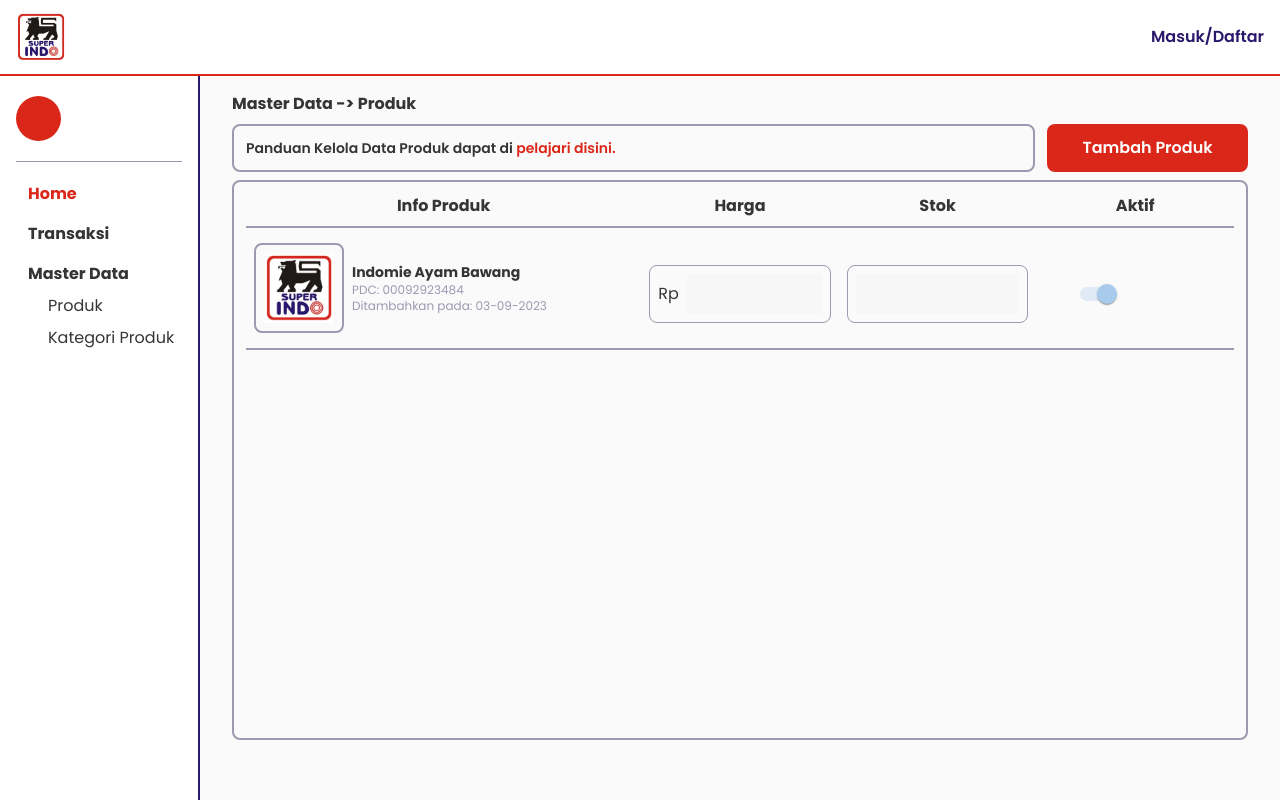
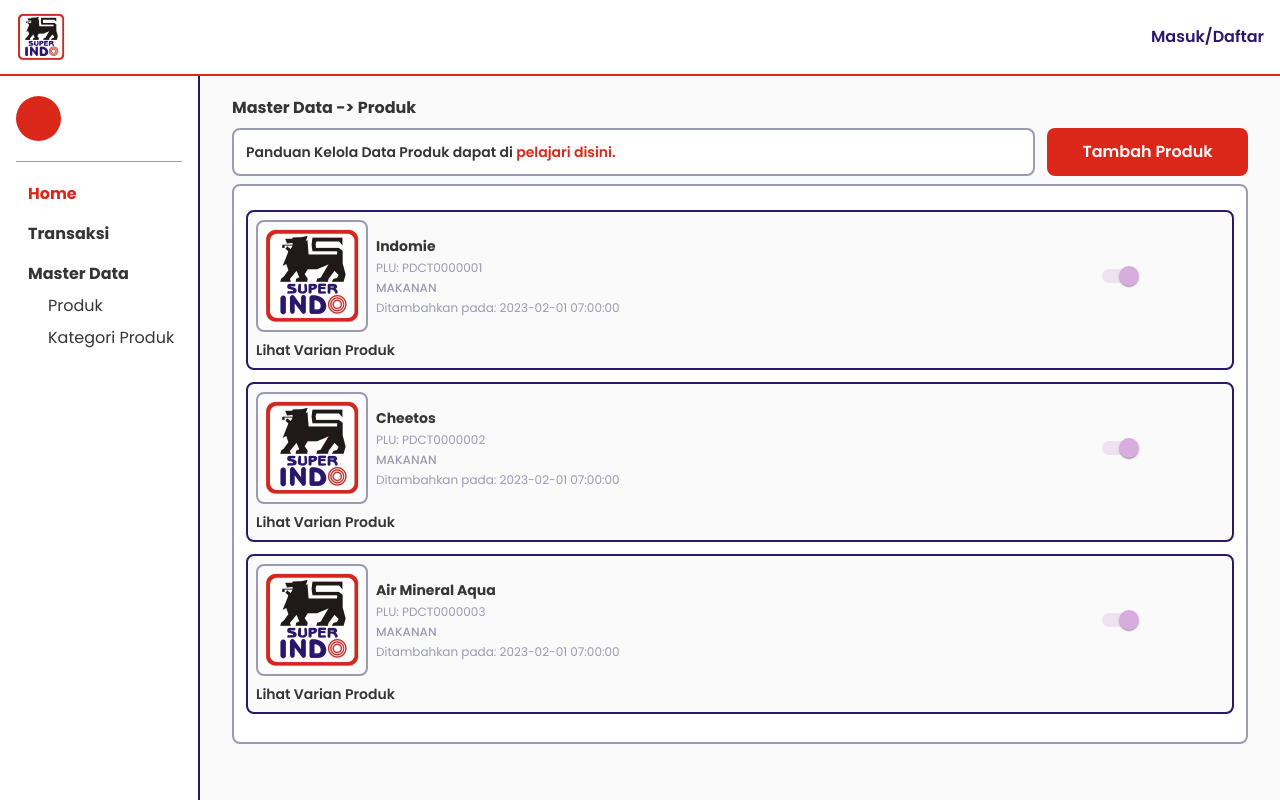
Before and after one commit to eginugrahas/superindo-nextjs, a Next.js app: page /dashboard/masterProduct in a window 1280 px wide. Built offline with nearby package versions, Linux system fonts and the light colour scheme; sample sign-in values are in the browser's storage; some icons are missing.

Commit message:
FIX(UI): fixed UI for Product

```diff
--- a/app/components/Header.tsx
+++ b/app/components/Header.tsx
@@ -30,7 +30,7 @@
     router.push("/login")
   }
   return (
-    <header className="bg-white py-3 px-4 flex justify-between items-center border-b-2 border-red">
+    <header className="bg-white py-3 px-4 flex justify-between items-center border-b-2 border-red fixed w-full z-10">
       <div className="">
         <Image src={"/logo-superindo.png"} alt="logo" width={50} height={50} />
       </div>
--- a/app/components/SideBar.tsx
+++ b/app/components/SideBar.tsx
@@ -26,7 +26,7 @@
   }
 
   return (
-    <div className="flex flex-col w-[200px] bg-white h-screen border-r-2 border-purple">
+    <div className="fixed top-[76px] left-0 w-[200px] h-screen bg-white border-r-2 border-purple">
       <div className="mt-5 mx-4 flex gap-2 items-center border-b border-b-gray pb-5">
         <button className="bg-red h-[45px] w-[45px] text-white font-bold text-lg rounded-full">
           {getShortName(user.name)}
--- /dev/null
+++ b/app/components/products/Product.tsx
@@ -0,0 +1,111 @@
+import React, { useState } from "react";
+import Image from "next/image";
+import { Button, Menu, MenuItem, Switch } from "@mui/material";
+
+type ProductPropsTyoe = {
+  disabled: boolean;
+  setDisabled: (value: boolean) => void;
+  product: {
+    id: number;
+    name: string;
+    plu: string;
+    product_category_id: number;
+    active: boolean;
+    created_user: string;
+    created_date: string;
+    updated_user: string;
+    updated_date: string;
+  };
+};
+
+function Product(props: ProductPropsTyoe) {
+  const [anchorEl, setAnchorEl] = useState(null);
+  const open = Boolean(anchorEl);
+  const handleClick = (e: any) => {
+    setAnchorEl(e);
+  };
+  const handleClose = () => {
+    setAnchorEl(null);
+  };
+
+  const handleEdit = () => {
+    props.setDisabled(false);
+    handleClose;
+  };
+  return (
+    <div className="flex flex-col gap-2 border-2 border-purple bg-p-white p-2 rounded-lg w-full">
+      <div className="flex items-center gap-2">
+        <div className="flex justify-center items-center border-2 border-gray rounded-lg p-1">
+          <Image
+            src={"/logo-superindo.png"}
+            alt="product"
+            width={100}
+            height={100}
+          />
+        </div>
+        <div className="flex flex-col gap-1">
+          <div className="text-sm font-bold">{props.product.name}</div>
+          <div className="text-xs text-gray">PLU: {props.product.plu}</div>
+          <div className="text-xs text-gray font-medium">MAKANAN</div>
+          <div className="text-xs text-gray">
+            Ditambahkan pada: {props.product.created_date}
+          </div>
+        </div>
+        <div className="ml-auto flex flex-col gap-2">
+          <div className="flex gap-3 items-center justify-center">
+            <Switch
+              checked={props.product.active}
+              disabled={props.disabled}
+              inputProps={{ "aria-label": "controlled" }}
+              color="secondary"
+            />
+            {props.disabled ? (
+              <div>
+                <Button
+                  id="basic-button"
+                  aria-controls={open ? "basic-menu" : undefined}
+                  aria-haspopup="true"
+                  aria-expanded={open ? "true" : undefined}
+                  onClick={(e) => handleClick(e.currentTarget)}
+                >
+                  <i className="icon-dots-vertical text-black"></i>
+                </Button>
+                <Menu
+                  id="basic-menu"
+                  anchorEl={anchorEl}
+                  open={open}
+                  onClose={handleClose}
+                  MenuListProps={{
+                    "aria-labelledby": "basic-button",
+                  }}
+                >
+                  <MenuItem onClick={handleEdit}>Edit</MenuItem>
+                  <MenuItem onClick={handleClose}>Hapus</MenuItem>
+                </Menu>
+              </div>
+            ) : (
+              <div className="">
+                <Button
+                  sx={{ bgcolor: "#2A186C", color: "white" }}
+                  variant="contained"
+                  className="bg-purple text-white"
+                  onClick={() => props.setDisabled(true)}
+                >
+                  Simpan
+                </Button>
+              </div>
+            )}
+          </div>
+        </div>
+      </div>
+      <div className="flex gap-2 items-end cursor-pointer">
+        <div className="font-semibold text-sm">Lihat Varian Produk</div>
+        <span>
+          <i className="icon-arrow-down-submenu text-md"></i>
+        </span>
+      </div>
+    </div>
+  );
+}
+
+export default Product;
--- /dev/null
+++ b/app/components/products/ProductVariant.tsx
@@ -0,0 +1,65 @@
+import React, { DetailedHTMLProps, InputHTMLAttributes } from "react";
+import Image from "next/image";
+
+type ProductPropsType = {
+    disabled: boolean;
+    setDisabled: (value: boolean) => void;
+    product: {
+      name: string;
+      id: number;
+      product_id: number;
+      code: string;
+      date: string;
+      price: number;
+      qty: number;
+      active: boolean;
+    };
+  };
+
+function ProductVariant(props: ProductPropsType) {
+  return (
+    <div className="flex w-full gap-2">
+      <div className="flex gap-2 items-center rounded-lg w-full h-24">
+        <div className="flex justify-center items-center border-2 border-gray rounded-lg p-2">
+          <Image
+            src={"/logo-superindo.png"}
+            alt="product"
+            width={70}
+            height={70}
+          />
+        </div>
+        <div className="flex-flex-col">
+          <div className="text-sm font-bold">Indomie Ayam Bawang</div>
+          <div className="text-xs text-gray">PDC: 00092923484</div>
+          <div className="text-xs text-gray">Ditambahkan pada: 03-09-2023</div>
+        </div>
+      </div>
+      <div
+        className={`flex items-center justify-center p-2 gap-2 rounded-lg ${
+          props.disabled ? "border-gray border" : "border-purple border-2"
+        }`}
+      >
+        <div className="font-semibold">Rp</div>
+        <input
+          type="number"
+          className="remove-arrow p-2 outline-none w-full"
+          disabled
+        />
+      </div>
+      <div
+        className={`border flex items-center justify-center p-2 gap-2 border-gray rounded-lg ${
+          props.disabled ? "border-gray border" : "border-purple border-2"
+        }`}
+      >
+        <input
+          type="number"
+          className="remove-arrow p-2 outline-none w-full"
+          disabled={props.disabled}
+        />
+        <div className="font-semibold">Pcs</div>
+      </div>
+    </div>
+  );
+}
+
+export default ProductVariant;
--- a/app/dashboard/layout.tsx
+++ b/app/dashboard/layout.tsx
@@ -14,33 +14,28 @@
 }: {
   children: React.ReactNode;
 }) {
-  const router = useRouter()
+  const router = useRouter();
   const user = useAppSelector((state) => state.authReducer.user);
   const isAuth = useAppSelector((state) => state.authReducer.isAuth);
   const dispatch = useDispatch<AppDispatch>();
 
-  useEffect(()=>{
-    const token = localStorage.getItem('token')
-    if(token){
-      dispatch(setToken(token))
-    } else{
-      router.push('/')
+  useEffect(() => {
+    const token = localStorage.getItem("token");
+    if (token) {
+      dispatch(setToken(token));
+    } else {
+      router.push("/");
     }
-  },[dispatch])
-
+  }, [dispatch]);
 
   return (
-    <div className="h-screen flex flex-col overflow-hidden bg-p-white">
-      <Header user={{name: user.name}} isAuth={isAuth}/>
-      <div className="flex flex-1">
-        <div className="">
-          <Sidebar user={{ name: user.name, isOperator: user.isOperator }} />
-        </div>
-        <div className="flex-1 overflow-hidden">
-          <main className="h-full overflow-y-auto bg-gray-100 py-4 px-8">
-            {children}
-          </main>
-        </div>
+    <div className="h-screen flex bg-p-white">
+      <Sidebar user={{ name: user.name, isOperator: user.isOperator }} />
+      <Header user={{ name: user.name }} isAuth={isAuth} />
+      <div className="flex-1 ml-[200px] overflow-hidden">
+        <main className="h-full overflow-y-auto bg-gray-100 pt-4 pb-[6rem] px-8 mt-[80px]">
+          {children}
+        </main>
       </div>
     </div>
   );
--- a/app/dashboard/masterProduct/page.tsx
+++ b/app/dashboard/masterProduct/page.tsx
@@ -3,6 +3,44 @@
 import { Switch, Button, Menu, MenuItem } from "@mui/material";
 import { useState } from "react";
 import Image from "next/image";
+import Product from "@/app/components/products/Product";
+import ProductVariant from "@/app/components/products/ProductVariant";
+
+const products = [
+  {
+    id: 1,
+    name: "Indomie",
+    plu: "PDCT0000001",
+    product_category_id: 1,
+    active: true,
+    created_user: "OPERATOR",
+    created_date: "2023-02-01 07:00:00",
+    updated_user: "OPERATOR",
+    updated_date: "2023-02-01 07:00:00",
+  },
+  {
+    id: 2,
+    name: "Cheetos",
+    plu: "PDCT0000002",
+    product_category_id: 1,
+    active: true,
+    created_user: "OPERATOR",
+    created_date: "2023-02-01 07:00:00",
+    updated_user: "OPERATOR",
+    updated_date: "2023-02-01 07:00:00",
+  },
+  {
+    id: 3,
+    name: "Air Mineral Aqua",
+    plu: "PDCT0000003",
+    product_category_id: 2,
+    active: true,
+    created_user: "OPERATOR",
+    created_date: "2023-02-01 07:00:00",
+    updated_user: "OPERATOR",
+    updated_date: "2023-02-01 07:00:00",
+  }
+];
 
 const MasterProduct = () => {
   const [anchorEl, setAnchorEl] = useState(null);
@@ -24,7 +62,7 @@
     <div className="flex flex-col">
       <div className="font-bold">Master Data {`->`} Produk</div>
       <div className="flex gap-3 mt-2">
-        <div className="border-2 rounded-lg border-gray p-3 w-[80%] text-sm font-semibold">
+        <div className="border-2 rounded-lg border-gray bg-white p-3 w-[80%] text-sm font-semibold">
           Panduan Kelola Data Produk dapat di{" "}
           <span className="text-red cursor-pointer">pelajari disini.</span>
         </div>
@@ -32,110 +70,19 @@
           Tambah Produk
         </div>
       </div>
-      <div className="mt-2 rounded-lg border-2 border-gray w-full min-h-[70vh] p-3">
-        <table className="w-full">
-          <thead>
-            <tr className="border-b-2 border-gray font-bold">
-              <td className="pb-2 text-center" width={"40%"}>
-                Info Produk
-              </td>
-              <td className="pb-2 text-center" width={"20%"}>
-                Harga
-              </td>
-              <td className="pb-2 text-center" width={"20%"}>
-                Stok
-              </td>
-              <td className="pb-2 text-center">Aktif</td>
-            </tr>
-          </thead>
-          <tbody>
-            <tr className="border-b-2 border-gray">
-              <td className="py-3 px-2">
-                <div className="flex gap-2 items-center rounded-lg w-full h-24">
-                  <div className="flex justify-center items-center border-2 border-gray rounded-lg p-2">
-                    <Image
-                      src={"/logo-superindo.png"}
-                      alt="product"
-                      width={70}
-                      height={70}
-                    />
-                  </div>
-                  <div className="flex-flex-col">
-                    <div className="text-sm font-bold">Indomie Ayam Bawang</div>
-                    <div className="text-xs text-gray">PDC: 00092923484</div>
-                    <div className="text-xs text-gray">
-                      Ditambahkan pada: 03-09-2023
-                    </div>
-                  </div>
-                </div>
-              </td>
-              <td className="pt-3 px-2">
-                <div className="border flex items-center justify-center p-2 gap-2 border-gray rounded-lg">
-                  <div className="">Rp</div>
-                  <input
-                    type="number"
-                    className="remove-arrow p-2 outline-none w-full"
-                    disabled={disabled}
-                  />
-                </div>
-              </td>
-              <td className="pt-3 px-2">
-                <div className="border flex items-center justify-center p-2 gap-2 border-gray rounded-lg">
-                  <input
-                    type="number"
-                    className="remove-arrow p-2 outline-none w-full"
-                    disabled={disabled}
-                  />
-                </div>
-              </td>
-              <td className="pt-3">
-                <div className="flex gap-3 items-center justify-center">
-                  <Switch
-                    checked={true}
-                    disabled={disabled}
-                    inputProps={{ "aria-label": "controlled" }}
-                  />
-                  {disabled ? (
-                    <div>
-                      <Button
-                        id="basic-button"
-                        aria-controls={open ? "basic-menu" : undefined}
-                        aria-haspopup="true"
-                        aria-expanded={open ? "true" : undefined}
-                        onClick={(e) => handleClick(e.currentTarget)}
-                      >
-                        <i className="icon-dots-vertical text-black"></i>
-                      </Button>
-                      <Menu
-                        id="basic-menu"
-                        anchorEl={anchorEl}
-                        open={open}
-                        onClose={handleClose}
-                        MenuListProps={{
-                          "aria-labelledby": "basic-button",
-                        }}
-                      >
-                        <MenuItem onClick={handleEdit}>Edit</MenuItem>
-                        <MenuItem onClick={handleClose}>Hapus</MenuItem>
-                      </Menu>
-                    </div>
-                  ) : (
-                    <div className="">
-                      <Button
-                        sx={{bgcolor: "#2A186C", color: "white"}}
-                        variant="contained"
-                        className="bg-purple text-white"
-                        onClick={() => setDisabled(true)}
-                      >
-                        Simpan
-                      </Button>
-                    </div>
-                  )}
-                </div>
-              </td>
-            </tr>
-          </tbody>
-        </table>
+      <div className="mt-2 rounded-lg border-2 border-gray bg-white w-full min-h-[70vh] p-3">
+        {products.map((product) => {
+          return (
+            <div className="my-3">
+              <Product
+                disabled={true}
+                product={product}
+                setDisabled={setDisabled}
+                key={product.id}
+              />
+            </div>
+          );
+        })}
       </div>
     </div>
   );
--- a/app/page.tsx
+++ b/app/page.tsx
@@ -26,7 +26,7 @@
   },[dispatch])
 
   return (
-    <div className="h-screen flex flex-col overflow-hidden bg-p-white">
+    <div className="h-full flex flex-col overflow-hidden bg-p-white">
        <Header user={{name: user.name}} isAuth={isAuth} />
        <div className="">Home</div>
     </div>
```
